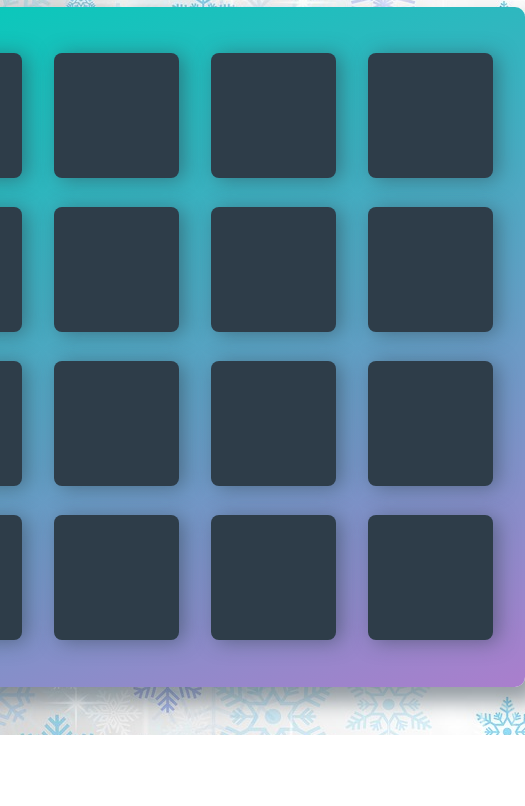
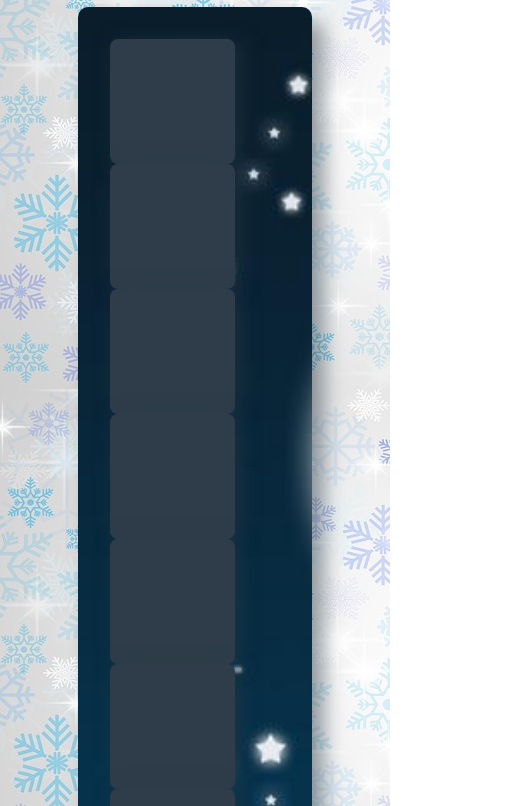
Before and after one commit to ELehotzky/Advent-Octocatlendar, a plain HTML site: page index.html in a window 390 px wide. Shown: the part 151-957 px from the top of the page, 525 px wide, since content can reach past the window. Before the commit the page ends 886 px from the top, so only its background shows below. Drawn offline with Linux system fonts and the light colour scheme; a web font is replaced by a local one.

Commit message:
changed div background and responsive

```diff
--- a/css/app.css
+++ b/css/app.css
@@ -40,7 +40,11 @@ h1 {
 .deck {
     width: 660px;
     min-height: 680px;
-    background: linear-gradient(160deg, #02ccba 0%, #aa7ecd 100%);
+    background: #ffffff url('../img/background-christmas-tree.jpg');
+    background-repeat: no-repeat;
+    background-size: cover;
+    width: 60%;
+    height: 100%;
     padding: 32px;
     border-radius: 10px;
     box-shadow: 12px 15px 20px 0 rgba(46, 61, 73, 0.5);
```
Also changed, not shown: index.html (+4 -0 lines), img/background-christmas-tree.jpg (added), 1 other file.
